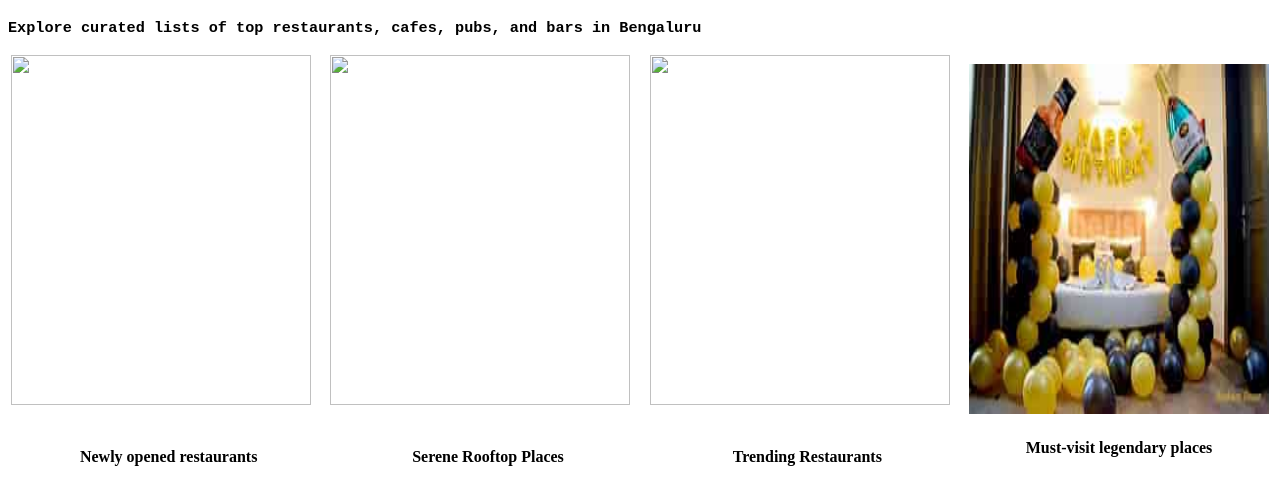
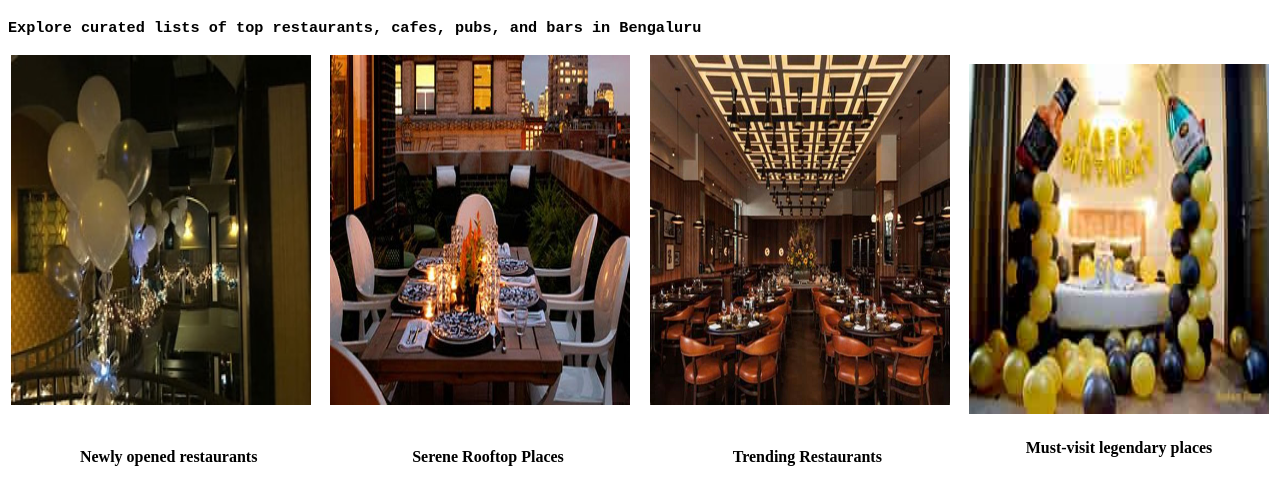
Before and after one commit to Gousiya-Begum/HTML-Project, a plain HTML site: page Dining.html in a window 1280 px wide. Shown: the part 156-646 px from the top of the page. Drawn offline with Linux system fonts and the light colour scheme.

Commit message:
Update Dining.html

```diff
--- a/Dining.html
+++ b/Dining.html
@@ -35,17 +35,17 @@
         <table>
             <tr>
                 <td>
-                    <img src="\zomatopics\collection1.jpg" height="350px" width="300px">
+                    <img src="collection1.jpg" height="350px" width="300px">
                     &nbsp;  &nbsp;  &nbsp;  &nbsp;
                     <figcaption><center><h4>Newly opened restaurants</h4></center></figcaption>
                 </td>
                 <td>
-                    <img src="\zomatopics\collections.jpg" height="350px" width="300px" >
+                    <img src="collections.jpg" height="350px" width="300px" >
                     &nbsp;  &nbsp;  &nbsp;  &nbsp;
                     <figcaption><center><h4>Serene Rooftop Places</h4></center></figcaption>
                 </td>
                 <td>
-                    <img src="\zomatopics\collection3.jpg" height="350px" width="300px">
+                    <img src="collection3.jpg" height="350px" width="300px">
                     &nbsp;  &nbsp;  &nbsp;  &nbsp;
                     <figcaption><center><h4>Trending Restaurants</h4></center></figcaption>
                 </td>
```
